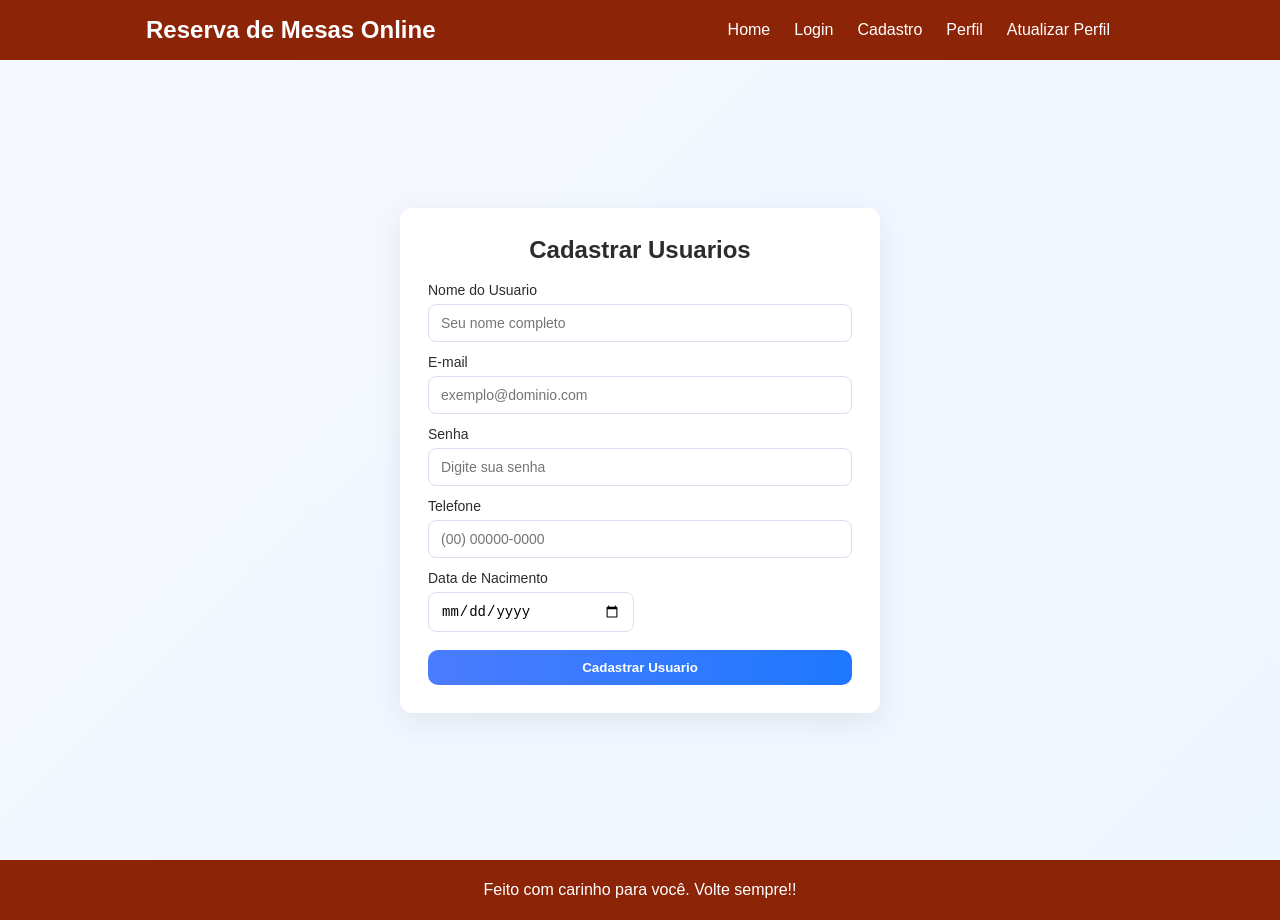
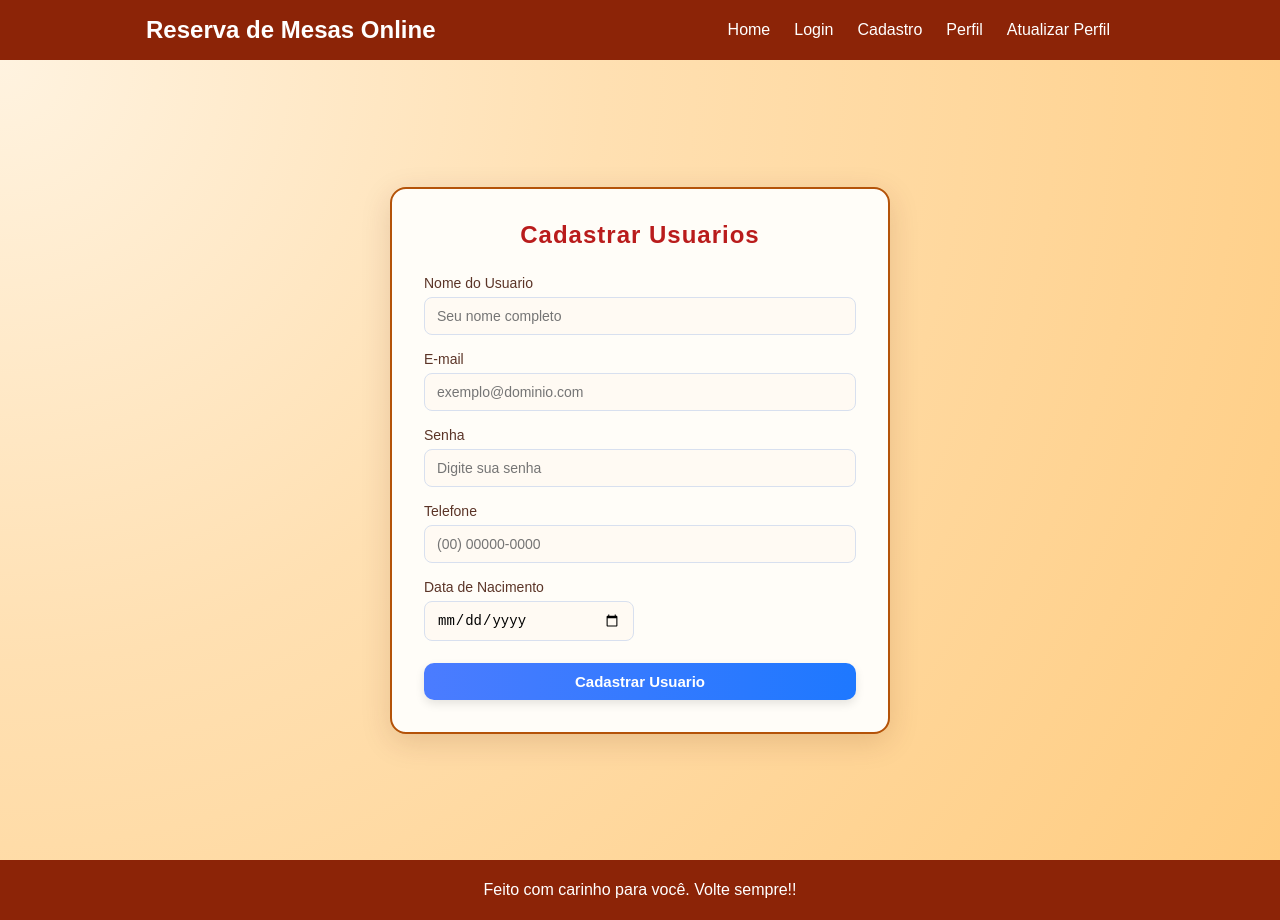
Before and after one commit to Bemtutuvi/ptac-front-projeto, a React (Vite) app: page /cadastrar in a window 1280 px wide. Built offline with nearby package versions, Linux system fonts and the light colour scheme.

Commit message:
Update Cadastrar_Mesas.css

```diff
--- a/src/Components/Main/Cadastrar_Mesas.css
+++ b/src/Components/Main/Cadastrar_Mesas.css
@@ -0,0 +1,126 @@
+.cadastro-container {
+  min-height: 100vh;
+  display: flex;
+  align-items: center;
+  justify-content: center;
+  background: radial-gradient(circle at top left, #fff3e0 0%, #ffe0b2 40%, #ffcc80 100%);
+  padding: 32px;
+  box-sizing: border-box;
+  font-family: "Poppins", sans-serif;
+}
+
+.cadastro-card {
+  width: 100%;
+  max-width: 500px;
+  background: #fffdf8;
+  border-radius: 16px;
+  box-shadow: 0 8px 30px rgba(94, 35, 0, 0.15);
+  padding: 32px;
+  display: flex;
+  flex-direction: column;
+  gap: 16px;
+  box-sizing: border-box;
+  border: 2px solid #b45309; /* marrom queimado */
+  animation: fadeIn 0.6s ease;
+}
+
+.cadastro-card h2 {
+  margin: 0 0 10px 0;
+  text-align: center;
+  color: #b91c1c; /* vermelho pizza */
+  font-size: 24px;
+  font-weight: 700;
+  letter-spacing: 1px;
+}
+
+label {
+  font-size: 15px;
+  font-weight: 500;
+  color: #5b3427; /* marrom escuro */
+  display: flex;
+  flex-direction: column;
+  gap: 6px;
+}
+
+input {
+  padding: 10px 12px;
+  border: 1px solid #d6b48c;
+  border-radius: 8px;
+  font-size: 14px;
+  outline: none;
+  transition: all 0.2s ease;
+  background-color: #fffaf3;
+}
+
+input:focus {
+  border-color: #b91c1c;
+  box-shadow: 0 0 0 3px rgba(185, 28, 28, 0.2);
+}
+
+.botao {
+  flex: 1;
+  padding: 10px 14px;
+  border: none;
+  border-radius: 10px;
+  cursor: pointer;
+  font-weight: 600;
+  font-size: 15px;
+  color: white;
+  transition: all 0.25s ease;
+  box-shadow: 0 4px 10px rgba(0, 0, 0, 0.1);
+}
+
+.botao.salvar {
+  background: linear-gradient(90deg, #16a34a, #15803d);
+}
+.botao.salvar:hover {
+  background: linear-gradient(90deg, #15803d, #166534);
+}
+
+.botao.editar {
+  background: linear-gradient(90deg, #facc15, #eab308);
+  color: #5b3427;
+}
+.botao.editar:hover {
+  background: linear-gradient(90deg, #eab308, #ca8a04);
+}
+
+.botao.excluir {
+  background: linear-gradient(90deg, #dc2626, #991b1b);
+}
+.botao.excluir:hover {
+  background: linear-gradient(90deg, #b91c1c, #7f1d1d);
+}
+
+.botao:hover {
+  transform: translateY(-1px);
+}
+
+.botao:active {
+  transform: translateY(1px);
+}
+
+@keyframes fadeIn {
+  from {
+    opacity: 0;
+    transform: translateY(10px);
+  }
+  to {
+    opacity: 1;
+    transform: translateY(0);
+  }
+}
+
+@media (max-width: 480px) {
+  .cadastro-card {
+    padding: 24px;
+  }
+
+  .cadastro-card h2 {
+    font-size: 20px;
+  }
+
+  .botao {
+    font-size: 14px;
+  }
+}
```
